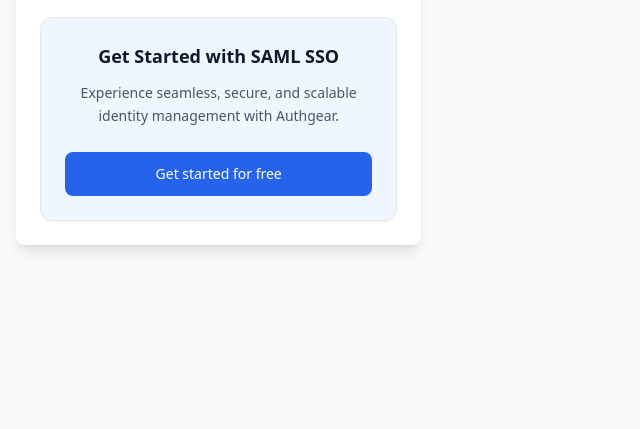
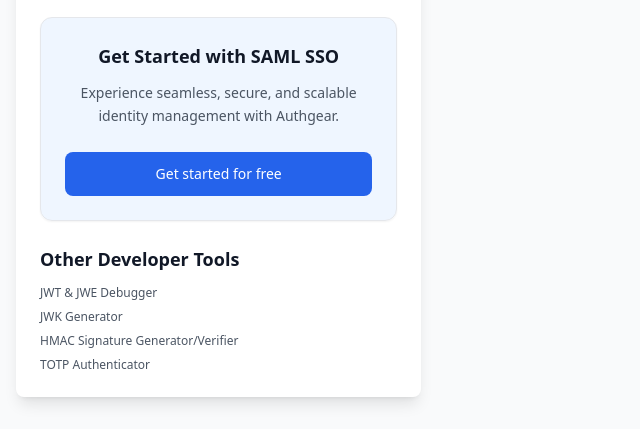
Before and after one commit to authgear/authgear-saml-sp-testing-tool, a Flask app: page /en/attrs/ in a window 1280 px wide. Shown: the part 823-1252 px from the top of the page, without its empty margins (0-640 px from the left). Before the commit the page ends 1075 px from the top, so only its background shows below. Run offline with Flask 3, Linux system fonts and the light colour scheme; some libraries are stand-ins or nearby versions.

Commit message:
Add links to other developer tools

```diff
--- a/app/templates/base.html
+++ b/app/templates/base.html
@@ -307,6 +307,36 @@
                    rel="noopener noreferrer"
                    class="inline-flex items-center justify-center w-full px-6 py-3 bg-primary-600 text-white text-sm font-medium rounded-lg hover:bg-primary-700 hover:shadow-md transition-all duration-200 transform hover:-translate-y-0.5">
                   {{ _('Get started for free') }}
+                </a>
+              </div>
+            </div>
+
+            <div>
+              <h3 class="text-base md:text-lg font-semibold text-gray-900 mb-2 md:mb-3">{{ _('Other Developer Tools') }}</h3>
+              <div class="space-y-2">
+                <a href="https://www.authgear.com/tools/jwt-jwe-debugger"
+                   target="_blank"
+                   rel="noopener"
+                   class="block text-xs text-gray-600 hover:text-primary-600 transition-colors">
+                  JWT & JWE Debugger
+                </a>
+                <a href="https://www.authgear.com/tools/jwk-generator"
+                   target="_blank"
+                   rel="noopener noreferrer"
+                   class="block text-xs text-gray-600 hover:text-primary-600 transition-colors">
+                  JWK Generator
+                </a>
+                <a href="https://www.authgear.com/tools/hmac-signature-generator-verifier"
+                   target="_blank"
+                   rel="noopener"
+                   class="block text-xs text-gray-600 hover:text-primary-600 transition-colors">
+                  HMAC Signature Generator/Verifier
+                </a>
+                <a href="https://www.authgear.com/tools/totp-authenticator"
+                   target="_blank"
+                   rel="noopener"
+                   class="block text-xs text-gray-600 hover:text-primary-600 transition-colors">
+                  TOTP Authenticator
                 </a>
               </div>
             </div>
```
